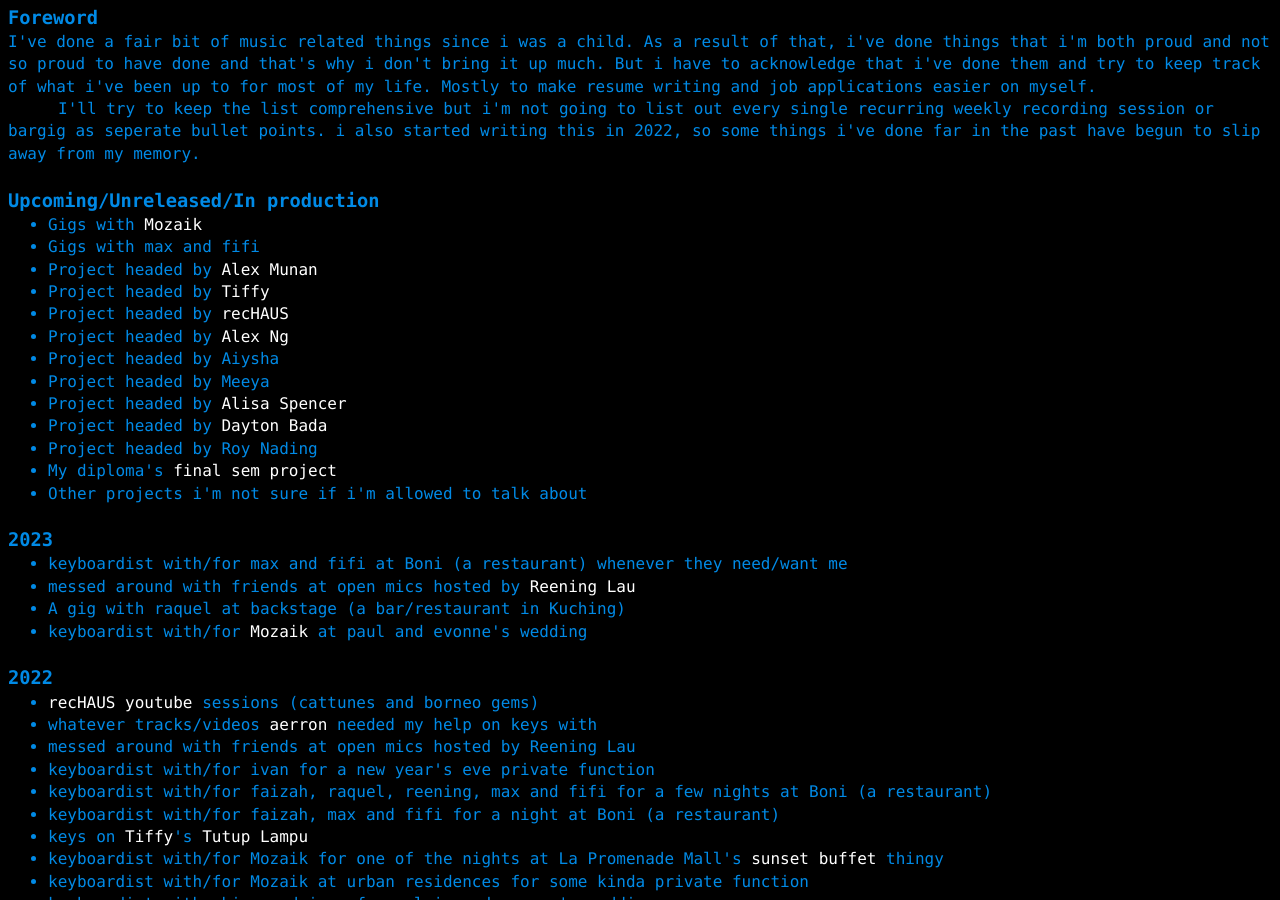
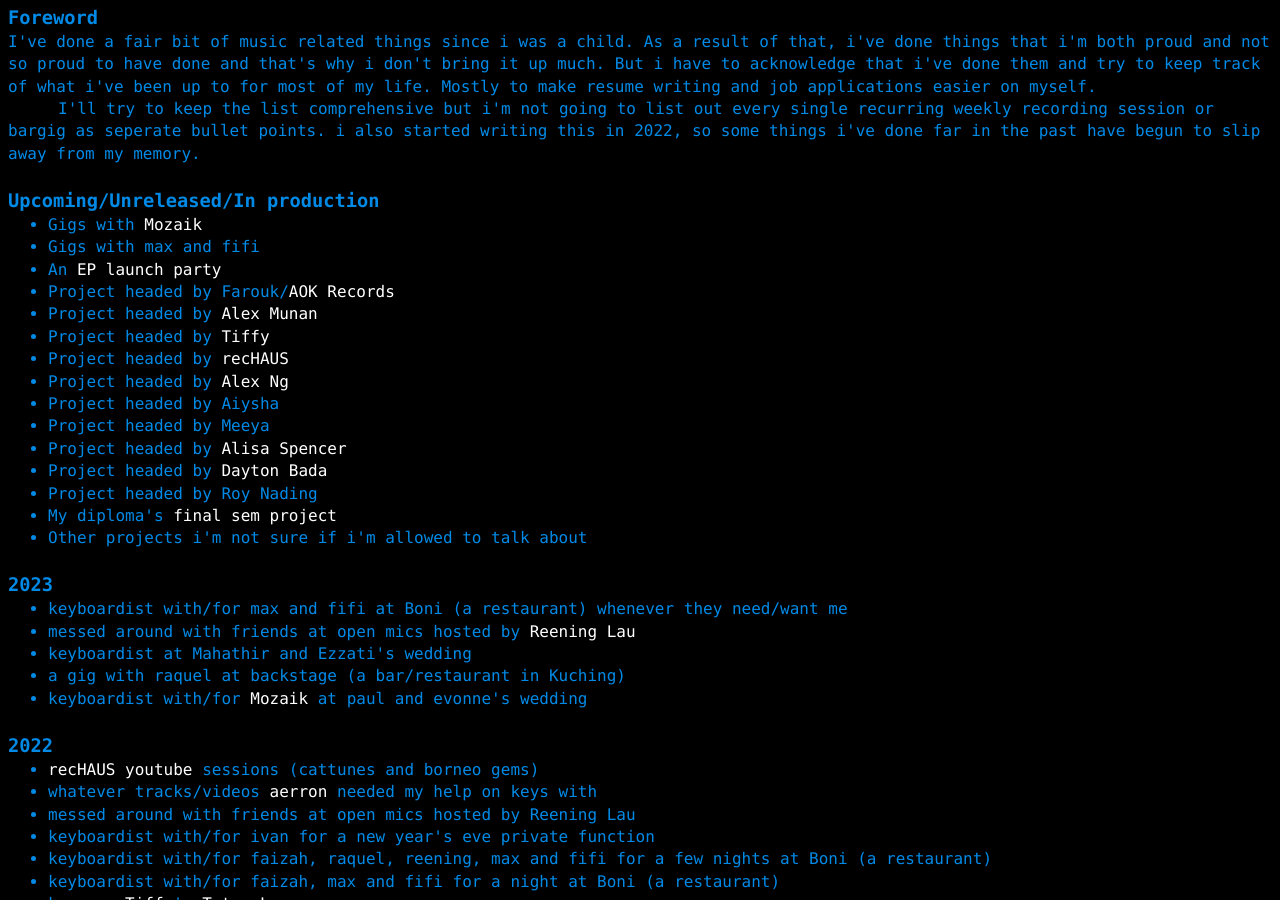
Before and after one commit to a-erfan-aa/a-erfan-aa.github.io, a Jekyll site: the page built from things-i-make/music-comprehensive.html, in a window 1280 px wide and 900 px high, scrolled down 395 px. Built offline with Jekyll 4.4.1, drawn with Linux system fonts in a browser that asks for light colours; some of the changed text lies outside the part shown.

Commit message:
Update music-comprehensive.html
Add ep launch party and project by aok to upcoming

Add Mahathir and Ezzati's weddding to 2023

Make minor capitalization changes

Also update lastChanged

```diff
--- a/things-i-make/music-comprehensive.html
+++ b/things-i-make/music-comprehensive.html
@@ -59,6 +59,8 @@
 	<ul>
 		<li>Gigs with <a href="https://www.instagram.com/soundofmozaik/">Mozaik</a></li>
 		<li>Gigs with max and fifi</li>
+		<li>An <a href="https://www.instagram.com/p/CoRSMWtSRBJ/">EP launch party</a></li>
+		<li>Project headed by Farouk/<a herf="https://www.aokrecordskch.com/">AOK Records</a></li>
 		<li>Project headed by <a href="https://www.instagram.com/alex_munan/?hl=en">Alex Munan</a></li>
 		<li>Project headed by <a href="https://www.instagram.com/tiffanytammy/">Tiffy</a></li>
 		<li>Project headed by <a href="https://www.instagram.com/rechaus_/?hl=en">recHAUS</a></li>
@@ -81,7 +83,8 @@
 	<ul>
 		<li>keyboardist with/for max and fifi at Boni (a restaurant) whenever they need/want me</li>
 		<li>messed around with friends at open mics hosted by <a href="https://www.instagram.com/reeninglaumusic/">Reening Lau</a></li>
-		<li>A gig with raquel at backstage (a bar/restaurant in Kuching)</li>
+		<li>keyboardist at Mahathir and Ezzati's wedding</li>
+		<li>a gig with raquel at backstage (a bar/restaurant in Kuching)</li>
 		<li>keyboardist with/for <a href="https://www.instagram.com/soundofmozaik/">Mozaik</a> at paul and evonne's wedding</li>
 	</ul>
 </div>
```
Also changed, not shown: other parts of things-i-make/music-comprehensive.html (+1 -1 lines).
